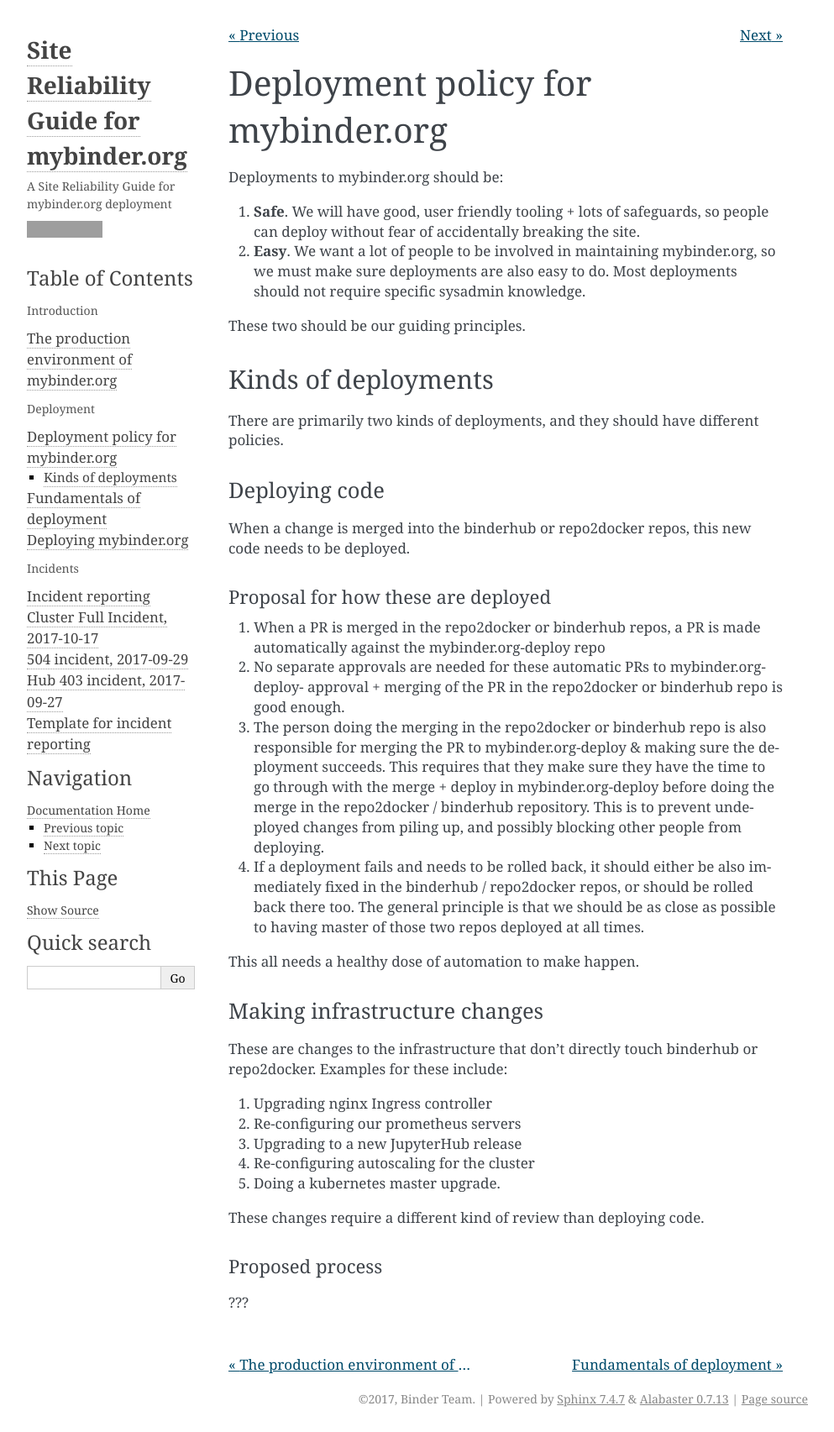
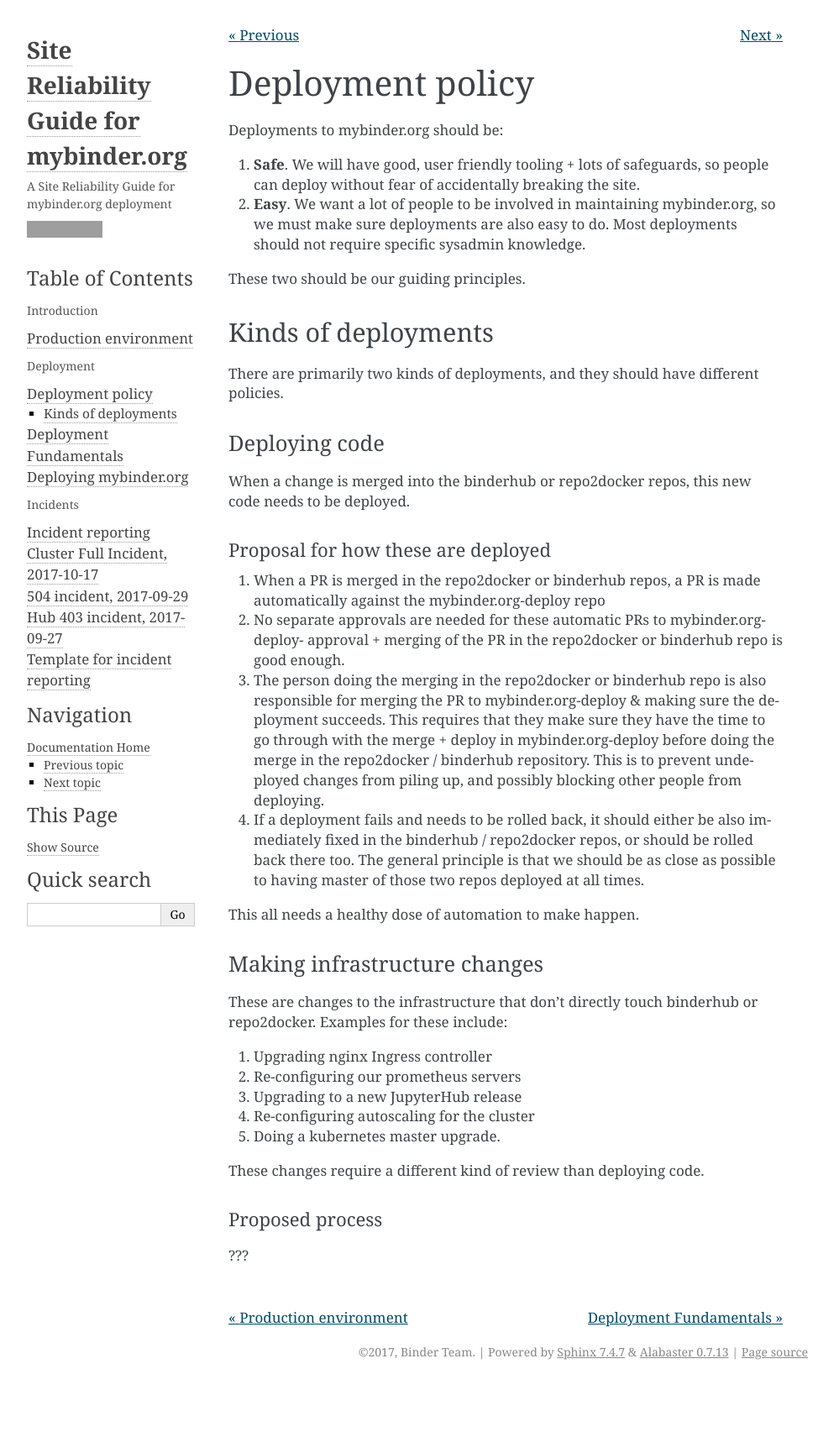
Before and after one commit to jupyterhub/mybinder.org-deploy, a Sphinx documentation site: the page built from docs/source/deployment_policy.md, in a window 1280 px wide. Shown: the whole page at 84% size, without its empty margins (148-1141 px from the left). Built offline with Sphinx 7.4.7, drawn with Linux system fonts in a browser that asks for light colours; after the commit the page ends 1649 px from its top, so only the background shows below that; grey boxes are pictures that could not be loaded.

Commit message:
shorten titles

```diff
--- a/docs/source/deployment_fundamentals.md
+++ b/docs/source/deployment_fundamentals.md
@@ -1,4 +1,4 @@
-# Fundamentals of deployment
+# Deployment Fundamentals
 
 ## Basics - Staging and Production
 
--- a/docs/source/deployment_policy.md
+++ b/docs/source/deployment_policy.md
@@ -1,4 +1,4 @@
-# Deployment policy for mybinder.org
+# Deployment policy
 
 Deployments to mybinder.org should be:
 
--- a/docs/source/production_environment.md
+++ b/docs/source/production_environment.md
@@ -1,4 +1,4 @@
-# The production environment of mybinder.org
+# Production environment
 
 This section is an overview of the repositories, projects, and
 systems used in a mybinder.org production deployment.
```
